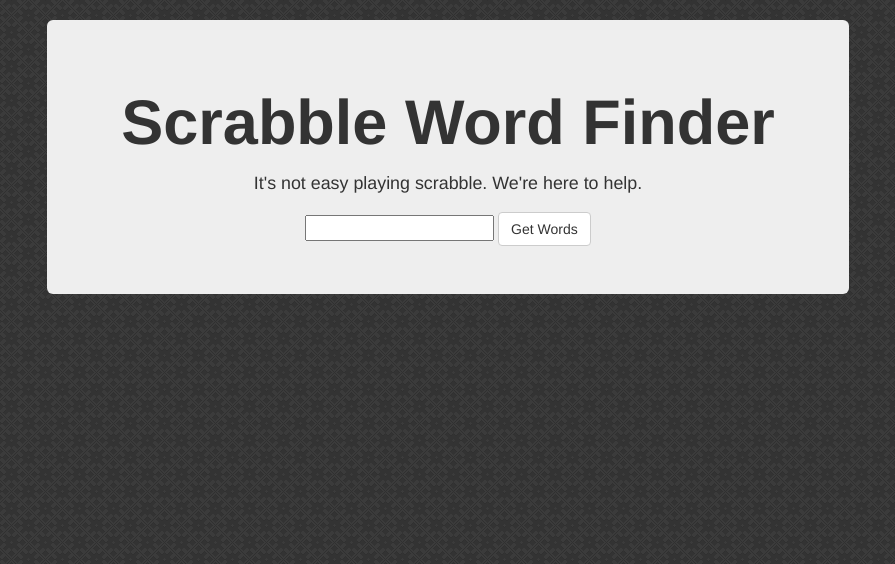
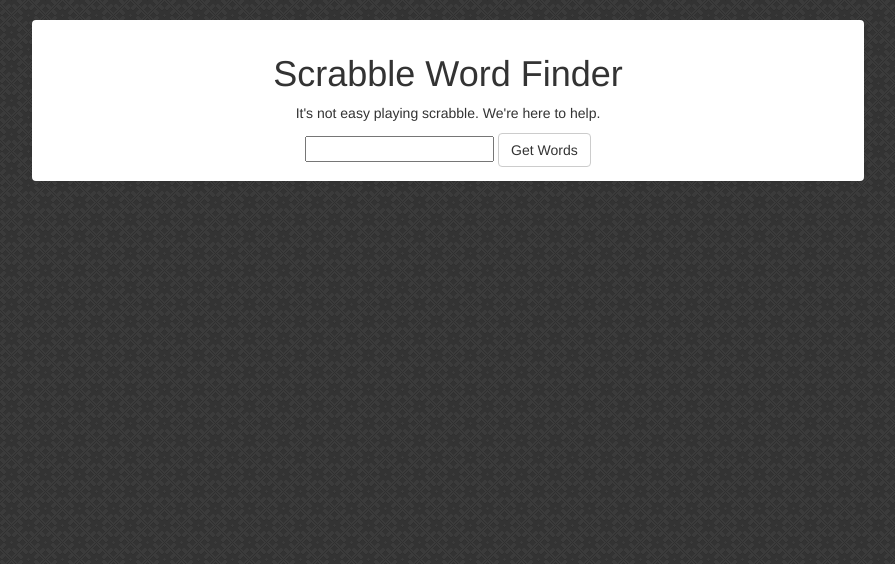
Before and after one commit to adrielklein/scrabble-word-finder, a Python web app: template app/templates/index.html in a window 1280 px wide. Shown: the part 35-599 px from the top of the page, without its empty margins (192-1087 px from the left). Run offline with Jinja, Linux system fonts and the light colour scheme; the template is opened without the code that fills it, so the values that code supplies are empty; some libraries are stand-ins or nearby versions.

Commit message:
look better

```diff
--- a/app/static/custom.css
+++ b/app/static/custom.css
@@ -39,11 +39,6 @@ html
     cursor: pointer;
 }
 
-h1 {
-    color:white;
-    font-weight: bolder;
-}
-
 #word-panels{
     margin-top: 10px;
 }
--- a/app/templates/index.html
+++ b/app/templates/index.html
@@ -15,13 +15,11 @@
 </head>
 <body>
     <header></header>
-<div class="container" style="margin-top:20px;width:65%;">
-    <div class="text-center jumbotron" >
-            <h1>Scrabble Word Finder</h1>
-            <p><small>It's not easy playing scrabble. We're here to help.</small></p>
-                    <input type="text" id="letters">
+    <div class="container panel text-center" style="margin-top:20px;padding:1%;width:65%;">
+        <h1>Scrabble Word Finder</h1>
+        <p>It's not easy playing scrabble. We're here to help.</p>
+        <input type="text" id="letters">
         <button type="button" class="btn btn-default">Get Words</button>
-    </div>
     </div>
     <div class="container text-center">
 
```
